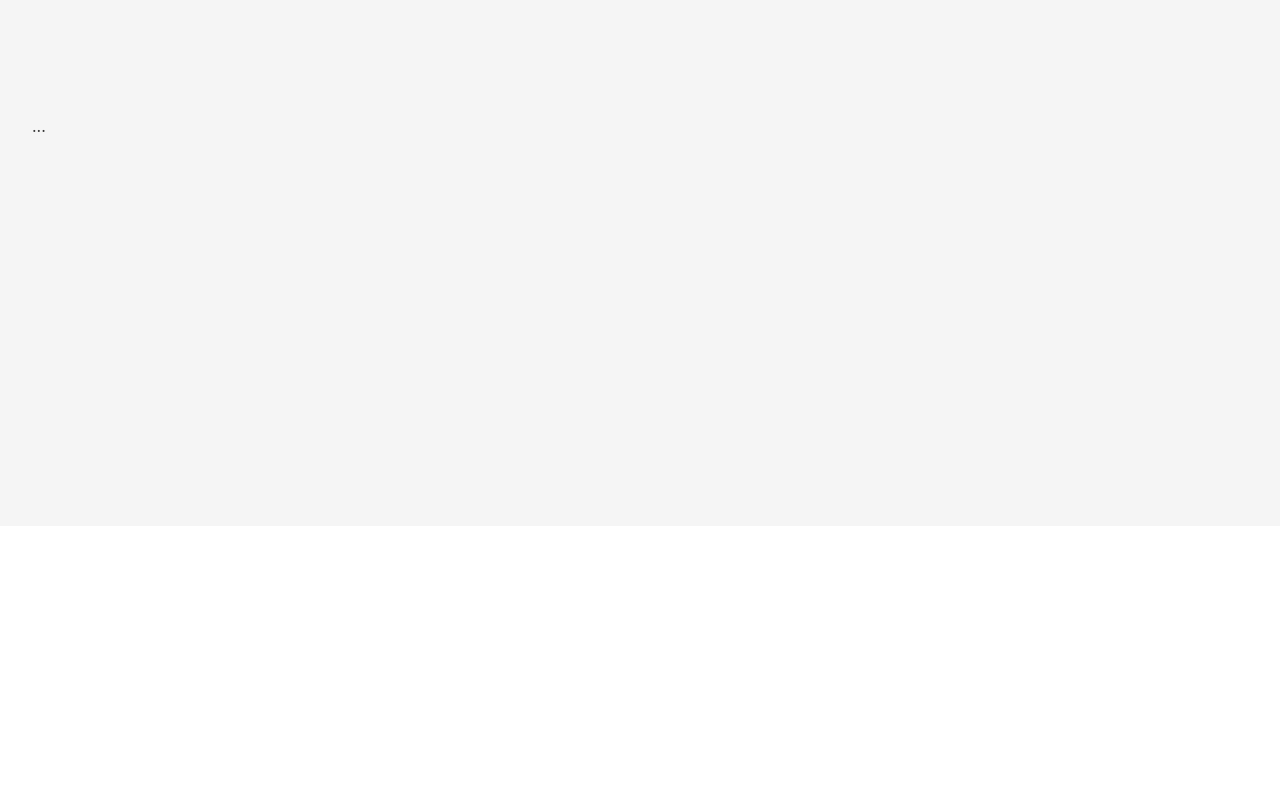
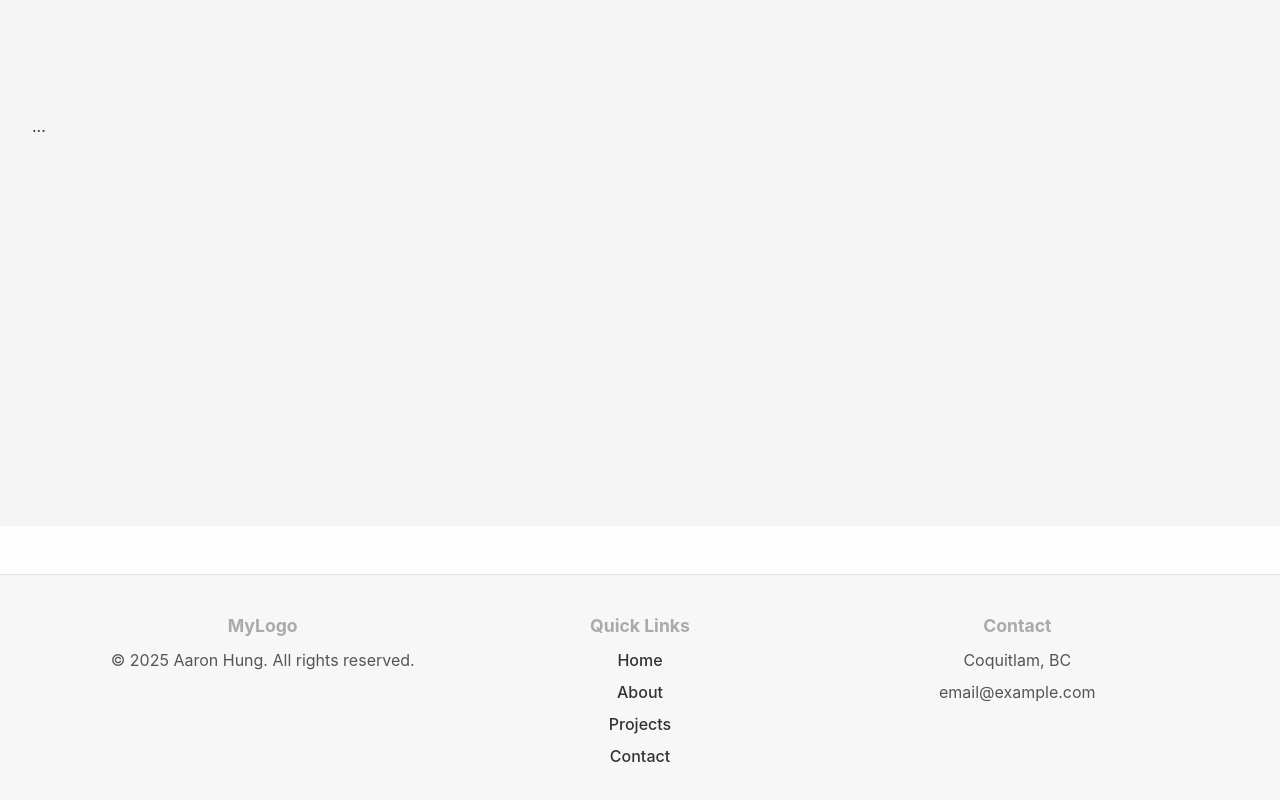
Before and after one commit to ahung1709/portfolio-ah01-vite, a React (Vite) app: page / in a window 1280 px wide. Shown: the part 3800-4600 px from the top of the page. Before the commit the page ends 4326 px from the top, so only its background shows below. Built offline with nearby package versions, Linux system fonts and the light colour scheme.

Commit message:
add footer to portfolio

```diff
--- a/src/App.jsx
+++ b/src/App.jsx
@@ -1,4 +1,5 @@
 import NavBar from './components/NavBar/NavBar';
+import Footer from './components/Footer/Footer';
 
 import './App.css';
 
@@ -13,6 +14,7 @@ function App() {
         <section id='skills'>...</section>
         <section id='contact'>...</section>
       </main>
+      <Footer />
     </div>
   );
 }
--- /dev/null
+++ b/src/components/Footer/Footer.css
@@ -0,0 +1,66 @@
+.footer {
+  background-color: #f7f7f7;
+  padding: 2.5rem 1.5rem;
+  margin-top: 3rem;
+  border-top: 1px solid #e3e3e3;
+}
+
+.footer-container {
+  max-width: 1100px;
+  margin: 0 auto;
+
+  display: flex;
+  justify-content: space-between;
+  gap: 2rem;
+  flex-wrap: wrap;
+}
+
+.footer-section {
+  flex: 1;
+  min-width: 200px;
+}
+
+.footer-title {
+  color: #aaa;
+  font-size: 1.1rem;
+  font-weight: bold;
+  margin-bottom: 0.7rem;
+}
+
+.footer-heading {
+  color: #aaa;
+  font-size: 1.1rem;
+  font-weight: bold;
+  margin-bottom: 0.7rem;
+}
+
+.footer-text {
+  color: #555;
+  margin-bottom: 0.4rem;
+}
+
+.footer-section ul {
+  list-style: none;
+  padding: 0;
+}
+
+.footer-section ul li {
+  margin-bottom: 0.4rem;
+}
+
+.footer-section a {
+  text-decoration: none;
+  color: #333;
+  transition: color 0.25s ease;
+}
+
+.footer-section a:hover {
+  color: #0077ff;
+}
+
+@media (max-width: 760px) {
+  .footer-container {
+    flex-direction: column;
+    align-items: center;
+  }
+}
--- /dev/null
+++ b/src/components/Footer/Footer.jsx
@@ -0,0 +1,44 @@
+import React from 'react';
+
+import './Footer.css';
+
+const Footer = () => {
+  return (
+    <footer className='footer'>
+      <div className='footer-container'>
+        <div className='footer-section'>
+          <h3 className='footer-title'>MyLogo</h3>
+          <p className='footer-text'>
+            © {new Date().getFullYear()} Aaron Hung. All rights reserved.
+          </p>
+        </div>
+
+        <div className='footer-section'>
+          <h4 className='footer-heading'>Quick Links</h4>
+          <ul>
+            <li>
+              <a href='#hero'>Home</a>
+            </li>
+            <li>
+              <a href='#about'>About</a>
+            </li>
+            <li>
+              <a href='#projects'>Projects</a>
+            </li>
+            <li>
+              <a href='#contact'>Contact</a>
+            </li>
+          </ul>
+        </div>
+
+        <div className='footer-section'>
+          <h4 className='footer-heading'>Contact</h4>
+          <p className='footer-text'>Coquitlam, BC</p>
+          <p className='footer-text'>email@example.com</p>
+        </div>
+      </div>
+    </footer>
+  );
+};
+
+export default Footer;
```
